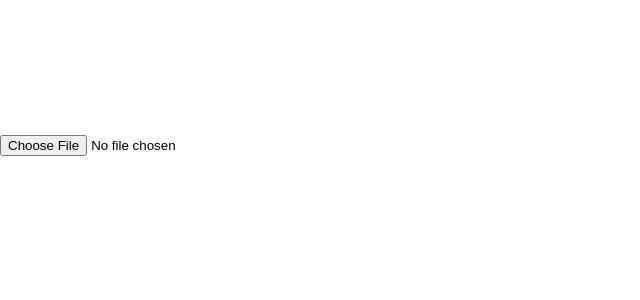
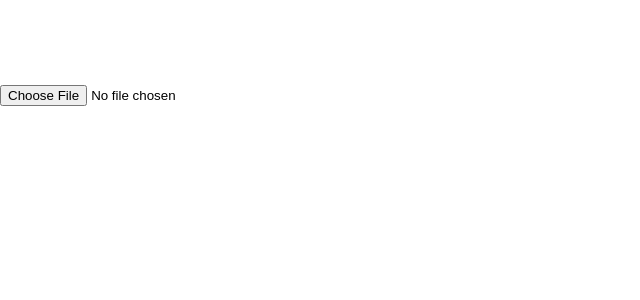
Before and after one commit to Leniorko/college-color-picker-react, a React (Create React App) app: page / in a window 1280 px wide. Shown: the top 300 px of the page, without its empty margins (0-640 px from the left). Built offline with nearby package versions, Linux system fonts and the light colour scheme.

Commit message:
Added image load. Code formated.

```diff
--- a/src/components/ColorPicker.tsx
+++ b/src/components/ColorPicker.tsx
@@ -1,24 +1,29 @@
-import { useEffect, useRef } from "react"
+import { useEffect, useRef } from "react";
+import { ImageSize } from "../pages/FullPage";
 
 interface canvasProps {
-    setCanvasContext: Function
+  setCanvas: Function;
+  setCanvasContext: Function;
+  imageSize: ImageSize;
 }
 
-export function ColorPickerComponent(props: canvasProps){
+export function ColorPickerComponent(props: canvasProps) {
+  // Setting up context of canvas
+  const canvasRef = useRef(null);
+  const ourCanvas = (
+    <canvas
+      ref={canvasRef}
+      className="color-picker-canvas"
+      width={props.imageSize.width.toString()}
+      height={props.imageSize.height.toString()}
+    ></canvas>
+  );
+  useEffect(() => {
+    const canvasElem = canvasRef.current!! as HTMLCanvasElement;
+    const context = canvasElem.getContext("2d");
+    props.setCanvasContext(context);
+    props.setCanvas(ourCanvas);
+  }, []);
 
-    // Setting up context of canvas
-    const canvasRef = useRef(null);
-    useEffect(()=>{
-        const canvasElem = canvasRef.current!! as HTMLCanvasElement
-        const context = canvasElem.getContext("2d")
-        props.setCanvasContext(context)
-    }, [])
-
-
-
-
-    return(
-        <canvas
-        ref = {canvasRef} className="color-picker-canvas"></canvas>
-    )
+  return <>{ourCanvas}</>;
 }
--- a/src/pages/FullPage.tsx
+++ b/src/pages/FullPage.tsx
@@ -4,36 +4,50 @@ import { FilePickerComponent } from "../components/FilePicker";
 
 // Interface that describes event for file input
 interface FileInputEvent extends Event {
-  target: HTMLInputElement & EventTarget
+  target: HTMLInputElement & EventTarget;
+}
+
+export interface ImageSize {
+  width: Number;
+  height: Number;
 }
 
 export function FullPagePage() {
+  const [image, setImage] = useState<HTMLImageElement>();
+  const [imageSize, setParam] = useState<ImageSize>({
+    width: 100,
+    height: 100,
+  });
+  const [canvas, setCanvas] = useState<HTMLCanvasElement>();
+  const [canvasContext, setContext] = useState<CanvasRenderingContext2D>();
 
-    const [image, setImage] = useState<HTMLImageElement>();
-    const [imageParam, setParam] = useState<any>();
-    const [canvasContext, setContext] = useState<CanvasRenderingContext2D>()
+  const actualImage = new Image();
 
-    function getImageFromInput(e: FileInputEvent){
+  function getImageFromInput(e: FileInputEvent) {
+    if (e.target.files) {
+      console.log(e.target.files[0]);
 
-      if (e.target.files){
-        const actualImage = new Image()
+      actualImage.src = URL.createObjectURL(e.target.files[0]);
+      setImage(actualImage);
+    }
+  }
 
-        console.log(e.target.files[0]);
-
-        actualImage.src = URL.createObjectURL(e.target.files[0])
-        setImage(actualImage)
-        setParam({
-          src: actualImage.src,
-          width: actualImage.width,
-          height: actualImage.height
-        })
-      }
-    }
+  actualImage.onload = function (e) {
+    setParam({
+      width: actualImage.width,
+      height: actualImage.height,
+    });
+    canvasContext?.drawImage(actualImage, 0, 0);
+  };
 
   return (
     <>
-      <FilePickerComponent getImageFunc = {getImageFromInput} />
-      <ColorPickerComponent setCanvasContext = {setContext} />
+      <FilePickerComponent getImageFunc={getImageFromInput} />
+      <ColorPickerComponent
+        setCanvas={setCanvas}
+        imageSize={imageSize}
+        setCanvasContext={setContext}
+      />
     </>
   );
 }
```
Also changed, not shown: src/components/FilePicker.tsx (+10 -8 lines).
